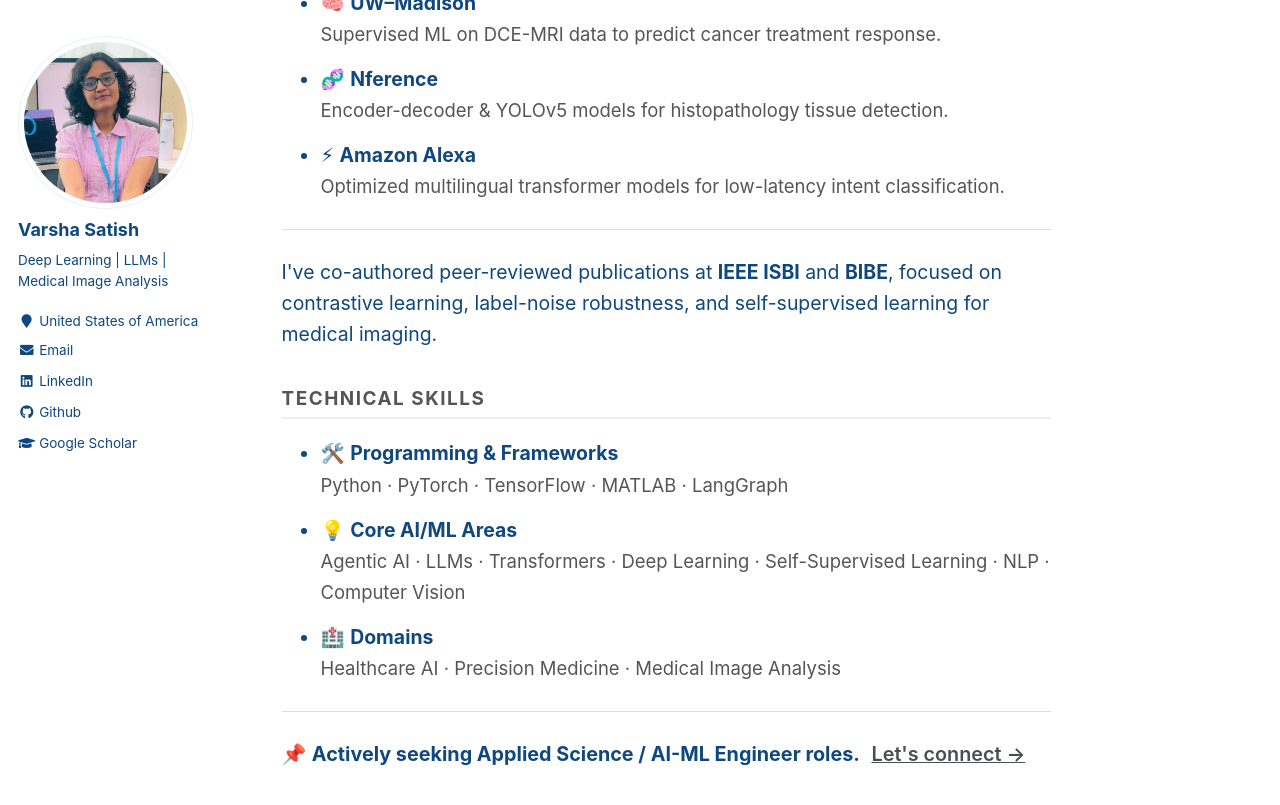
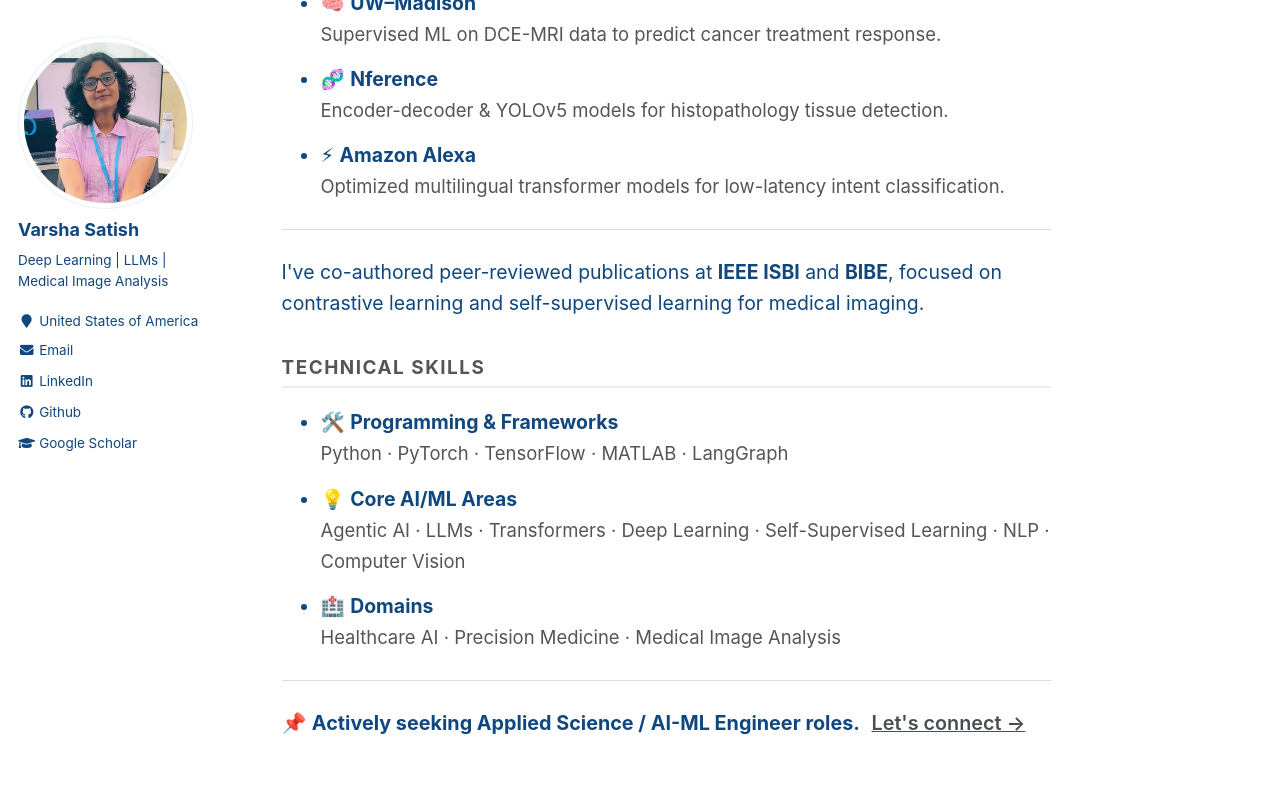
Before and after one commit to VarshaSatish/VarshaSatish.github.io, a Jekyll site: the page built from _pages/about.md, in a window 1280 px wide and 900 px high, scrolled down 523 px. Shown: the top 805 px of the window. Built offline with Jekyll 4.4.1, drawn with Linux system fonts in a browser that asks for light colours.

Commit message:
Update about.md

```diff
--- a/_pages/about.md
+++ b/_pages/about.md
@@ -24,7 +24,7 @@ redirect_from:
 
 <hr style="border:none;border-top:1px solid #ddd;margin:1.5em 0;">
 
-<p style="font-size:1.08em;line-height:1.6;margin-left:0;">I've co-authored peer-reviewed publications at <strong>IEEE ISBI</strong> and <strong>BIBE</strong>, focused on contrastive learning, label-noise robustness, and self-supervised learning for medical imaging.</p>
+<p style="font-size:1.08em;line-height:1.6;margin-left:0;">I've co-authored peer-reviewed publications at <strong>IEEE ISBI</strong> and <strong>BIBE</strong>, focused on contrastive learning and self-supervised learning for medical imaging.</p>
 
 <h2 style="font-size:1.05em;font-weight:700;text-transform:uppercase;letter-spacing:0.08em;color:#555;border-bottom:2px solid #eee;padding-bottom:6px;margin-top:2em;">Technical Skills</h2>
 
```
